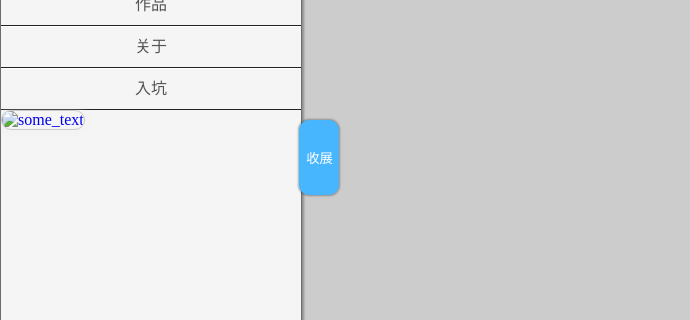
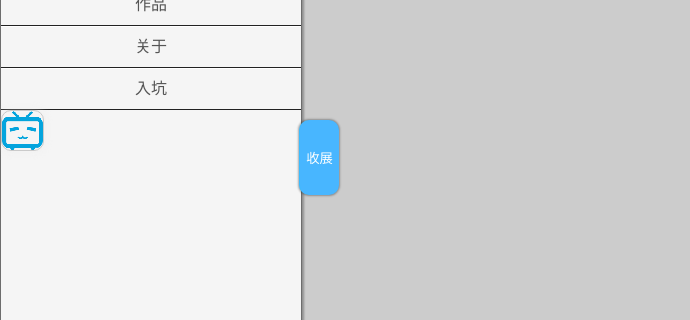
Before and after one commit to aucpc/aucpc.github.io, a plain HTML site: page index.html in a window 1280 px wide. Shown: the part 101-421 px from the top of the page, 0-690 px from the left. Drawn offline with Linux system fonts and the light colour scheme.

Commit message:
Update index.html

```diff
--- a/index.html
+++ b/index.html
@@ -104,7 +104,7 @@
                 <li><a href="gezi.html">作品</a></li>
                 <li><a href="about.html">关于</a></li>
                 <li><a href="gezi.html">入坑</a></li>
-                <a href="https://www.bilibili.com/video/BV1B14y1z7BJ" target="_blank" rel="noopener noreferrer"><img src="image/bilibili.png" alt="some_text" style="float: left;position: relative;left: 0;border-radius: 10px 10px 10px 10px;background-color:#f5f5f5;border: 1px solid #cacaca;box-shadow: 0 0 7px 2px rgba(236, 236, 236, 0.3);"></a>
+                <a href="https://www.bilibili.com/video/BV1B14y1z7BJ" target="_blank" rel="noopener noreferrer"><img src="bilibili.png" alt="some_text" style="float: left;position: relative;left: 0;border-radius: 10px 10px 10px 10px;background-color:#f5f5f5;border: 1px solid #cacaca;box-shadow: 0 0 7px 2px rgba(236, 236, 236, 0.3);"></a>
             </ul>
         </aside>
         <section>
```
